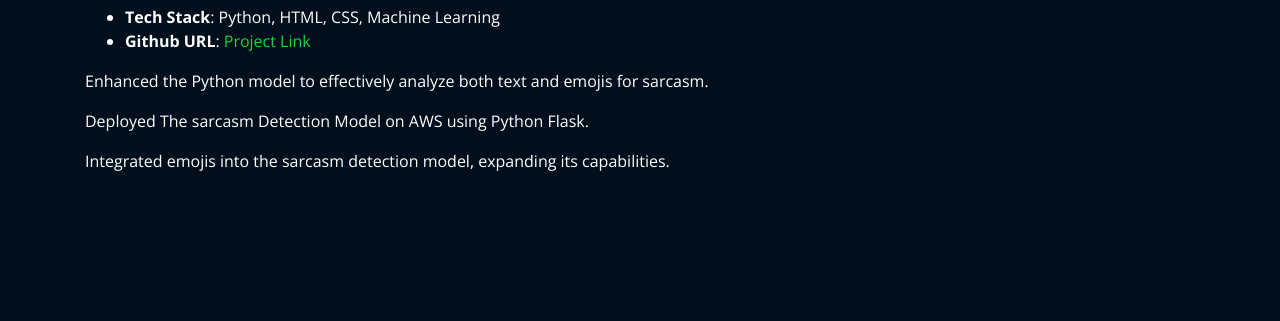
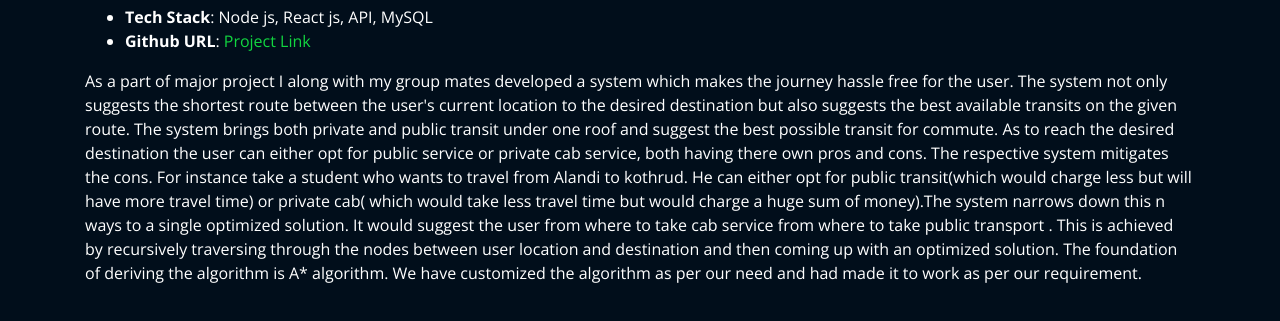
Before and after one commit to sakshidarwey0105/Digital-portfolio, a plain HTML site: page projects/twitteranalysis.html in a window 1280 px wide. Shown: the part 65-386 px from the top of the page. Drawn offline with nearby package versions, Linux system fonts and the light colour scheme; files whose address does not match are found by name.

Commit message:
Update twitteranalysis.html

```diff
--- a/projects/twitteranalysis.html
+++ b/projects/twitteranalysis.html
@@ -45,18 +45,12 @@
               <br>
               <h2 style="color:#12d640">Sarcastic Twitter Analysis</h2>
               <ul>
-                <li><strong>Tech Stack</strong>: Python, HTML, CSS, Machine Learning</li>
+                <li><strong>Tech Stack</strong>: Node js, React js, API, MySQL</li>
                 <li><strong>Github URL</strong>: <a href="https://github.com/nirmaljat/sarcasam-detection-with-emojis.git" target="_blank">Project Link</a></li>
               </ul>
 
                 <p>
-                  Enhanced the Python model to effectively analyze both text and emojis for sarcasm.
-                </p>
-                <p>
-                  Deployed The sarcasm Detection Model on AWS using Python Flask.
-                </p>
-                <p>
-                  Integrated emojis into the sarcasm detection model, expanding its capabilities.
+                  As a part of major project I along with my group mates developed a system which makes the journey hassle free for the user. The system not only suggests the shortest route between the user's current location to the desired destination but also suggests the best available transits on the given route. The system brings both private and public transit under one roof and suggest the best possible transit for commute. As to reach the desired destination the user can either opt for public service or private cab service, both having there own pros and cons. The respective system mitigates the cons. For instance take a student who wants to travel from Alandi to kothrud.  He can either opt for public transit(which would charge less but will have more travel time) or private cab( which would take less travel time but would charge a huge sum of money).The system narrows down this n ways to a single optimized solution. It would suggest the user from where to take cab service from where to take public transport . This is achieved by recursively traversing through the nodes between user location and destination and then coming up with an optimized solution. The foundation of deriving the algorithm is A* algorithm. We have customized the algorithm as per our need and had made it to work as per our requirement.
                 </p>
             </div>
 
```
